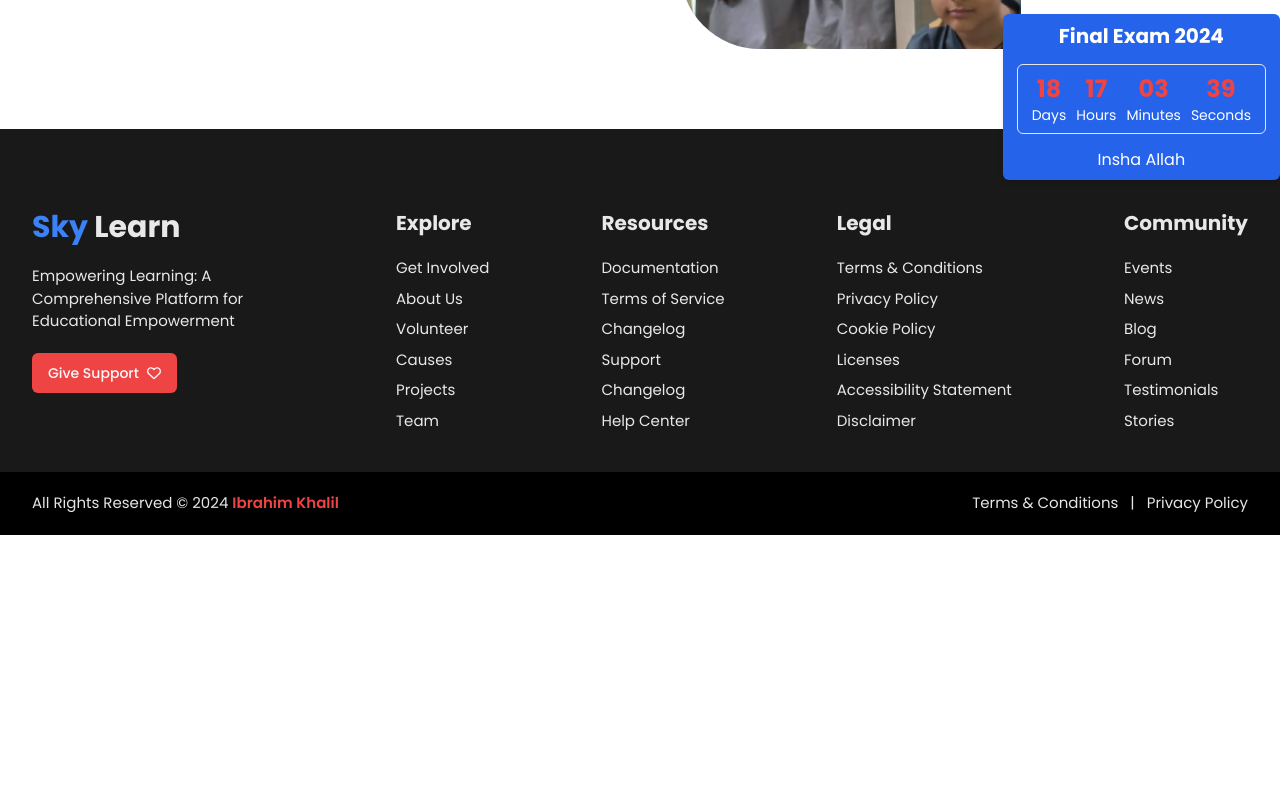
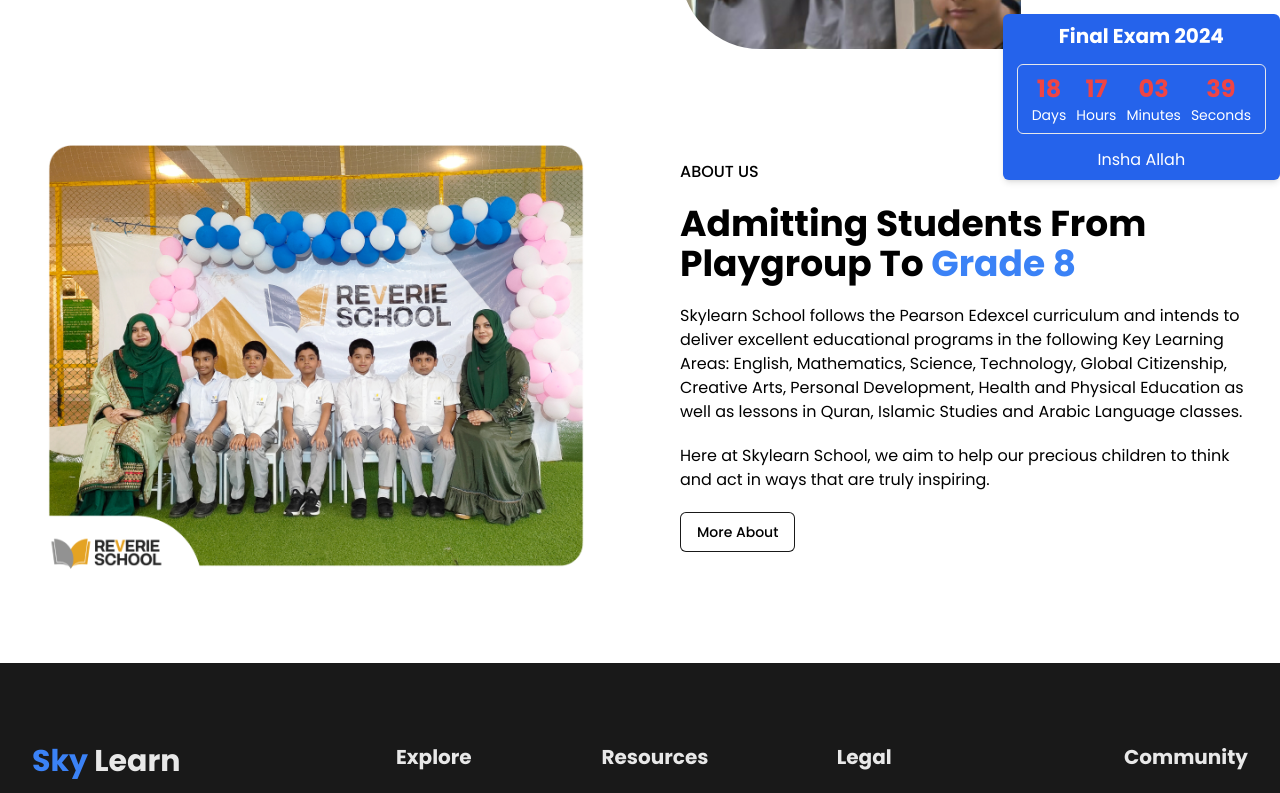
Before and after one commit to iibrahim70/skylearn-client, a React (Vite) app: page / in a window 1280 px wide. Shown: the part 620-1413 px from the top of the page. Before the commit the page ends 1155 px from the top, so only its background shows below. Built offline with nearby package versions, Linux system fonts and the light colour scheme.

Commit message:
:lipstick: added about us section

```diff
--- /dev/null
+++ b/src/components/AboutUs.tsx
@@ -0,0 +1,45 @@
+import banner from "@/assets/images/banner-3.jpg";
+import { Button } from "./ui/button";
+
+const AboutUs = () => {
+  return (
+    <section className="container flex max-md:flex-col-reverse items-center justify-between gap-20">
+      {/* left side */}
+      <div className="w-full md:w-1/2">
+        <img
+          src={banner}
+          alt="About Banner"
+          className="object-cover rounded-2xl scale-100 hover:scale-110 duration-300 ease-in-out cursor-pointer"
+        />
+      </div>
+
+      {/* right side */}
+      <div className="w-full md:w-1/2 flex flex-col gap-5">
+        <p className="font-medium">ABOUT US</p>
+        <h3 className="capitalize">
+          Admitting students from Playgroup to{" "}
+          <span className="text-blue-500">Grade 8</span>
+        </h3>
+
+        <p>
+          Skylearn School follows the Pearson Edexcel curriculum and intends to
+          deliver excellent educational programs in the following Key Learning
+          Areas: English, Mathematics, Science, Technology, Global Citizenship,
+          Creative Arts, Personal Development, Health and Physical Education as
+          well as lessons in Quran, Islamic Studies and Arabic Language classes.
+        </p>
+
+        <p>
+          Here at Skylearn School, we aim to help our precious children to think
+          and act in ways that are truly inspiring.
+        </p>
+
+        <Button variant="outline" className="w-fit">
+          More About
+        </Button>
+      </div>
+    </section>
+  );
+};
+
+export default AboutUs;
--- a/src/components/Hero.tsx
+++ b/src/components/Hero.tsx
@@ -6,7 +6,7 @@
 
 const Hero = () => {
   return (
-    <section className="container flex max-md:flex-col items-center justify-between gap-20 py-20">
+    <section className="container flex max-md:flex-col items-center justify-between gap-20">
       {/* left side */}
       <div className="w-full md:w-1/2 flex flex-col gap-5">
         <p className="font-medium">LEARN . PLAY . EXPLORE</p>
--- a/src/components/ui/button.tsx
+++ b/src/components/ui/button.tsx
@@ -1,22 +1,24 @@
-import * as React from "react"
-import { Slot } from "@radix-ui/react-slot"
-import { cva, type VariantProps } from "class-variance-authority"
+import * as React from "react";
+import { Slot } from "@radix-ui/react-slot";
+import { cva, type VariantProps } from "class-variance-authority";
 
-import { cn } from "@/lib/utils"
+import { cn } from "@/lib/utils";
 
 const buttonVariants = cva(
   "inline-flex items-center justify-center whitespace-nowrap rounded-md text-sm font-medium ring-offset-white transition-colors focus-visible:outline-none focus-visible:ring-2 focus-visible:ring-slate-950 focus-visible:ring-offset-2 disabled:pointer-events-none disabled:opacity-50 dark:ring-offset-slate-950 dark:focus-visible:ring-slate-300",
   {
     variants: {
       variant: {
-        default: "bg-slate-900 text-slate-50 hover:bg-slate-900/90 dark:bg-slate-50 dark:text-slate-900 dark:hover:bg-slate-50/90",
+        default:
+          "bg-slate-900 text-slate-50 hover:bg-slate-900/90 dark:bg-slate-50 dark:text-slate-900 dark:hover:bg-slate-50/90",
         destructive:
           "bg-red-500 text-slate-50 hover:bg-red-500/90 dark:bg-red-900 dark:text-slate-50 dark:hover:bg-red-900/90",
         outline:
-          "border border-slate-200 bg-white hover:bg-slate-100 hover:text-slate-900 dark:border-slate-800 dark:bg-slate-950 dark:hover:bg-slate-800 dark:hover:text-slate-50",
+          "border border-black/90 bg-white hover:bg-black/20 hover:text-slate-900 dark:border-slate-800 dark:bg-slate-950 dark:hover:bg-slate-800 dark:hover:text-slate-50",
         secondary:
           "bg-slate-100 text-slate-900 hover:bg-slate-100/80 dark:bg-slate-800 dark:text-slate-50 dark:hover:bg-slate-800/80",
-        ghost: "hover:bg-slate-100 hover:text-slate-900 dark:hover:bg-slate-800 dark:hover:text-slate-50",
+        ghost:
+          "hover:bg-slate-100 hover:text-slate-900 dark:hover:bg-slate-800 dark:hover:text-slate-50",
         link: "text-slate-900 underline-offset-4 hover:underline dark:text-slate-50",
       },
       size: {
@@ -31,26 +33,26 @@
       size: "default",
     },
   }
-)
+);
 
 export interface ButtonProps
   extends React.ButtonHTMLAttributes<HTMLButtonElement>,
     VariantProps<typeof buttonVariants> {
-  asChild?: boolean
+  asChild?: boolean;
 }
 
 const Button = React.forwardRef<HTMLButtonElement, ButtonProps>(
   ({ className, variant, size, asChild = false, ...props }, ref) => {
-    const Comp = asChild ? Slot : "button"
+    const Comp = asChild ? Slot : "button";
     return (
       <Comp
         className={cn(buttonVariants({ variant, size, className }))}
         ref={ref}
         {...props}
       />
-    )
+    );
   }
-)
-Button.displayName = "Button"
+);
+Button.displayName = "Button";
 
-export { Button, buttonVariants }
+export { Button, buttonVariants };
--- a/src/pages/Home.tsx
+++ b/src/pages/Home.tsx
@@ -1,9 +1,11 @@
 import Hero from "@/components/Hero";
+import AboutUs from "@/components/AboutUs";
 
 const Home = () => {
   return (
-    <main>
+    <main className="py-20 space-y-20">
       <Hero />
+      <AboutUs />
     </main>
   );
 };
```
Also changed, not shown: src/assets/images/banner-3.jpg (added).
